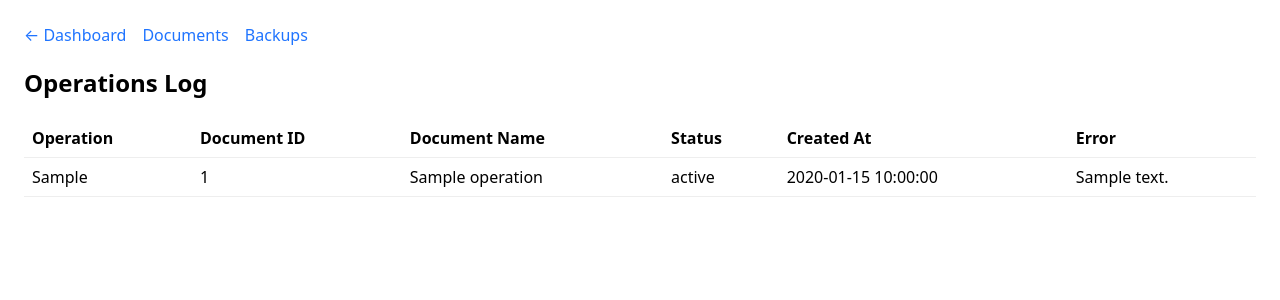
After one commit to tristan1944/vf-knowledge-base-exporter, a Flask app: page /operations in a window 1280 px wide. The commit adds this page. Shown: the top 300 px of the page. Run offline with Flask 3, Linux system fonts and the light colour scheme; tables that the repository leaves empty hold one stand-in row (values such as "Sample post").

Commit message:
Add delete functionality with backups, SQLite DB, and auto-calculation for chunk size and metadata

```diff
--- a/app.py
+++ b/app.py
@@ -1,8 +1,10 @@
-from flask import Flask, render_template, request, redirect, url_for, flash
+from flask import Flask, render_template, request, redirect, url_for, flash, jsonify
 from werkzeug.utils import secure_filename
 import os
 import json
 from voiceflow_kb import VoiceflowKB
+import db
+import helpers
 
 
 app = Flask(__name__)
@@ -155,6 +157,84 @@ def upload_table():
     return redirect(url_for('list_docs'))
 
 
+@app.route('/delete/<document_id>', methods=['POST'])
+def delete_document(document_id):
+    kb = get_kb()
+    try:
+        # Get document info before deleting
+        doc_info = kb.get_document(document_id)
+
+        # Backup the document
+        db.backup_document(document_id, doc_info.get('data', {}))
+
+        # Delete from Voiceflow
+        kb.delete_document(document_id)
+
+        # Log the operation
+        db.log_operation(
+            operation_type='delete',
+            document_id=document_id,
+            document_name=doc_info.get('data', {}).get('name', 'Unknown'),
+            status='success'
+        )
+
+        flash(f'Document {document_id} deleted and backed up successfully', 'success')
+    except Exception as e:
+        db.log_operation(
+            operation_type='delete',
+            document_id=document_id,
+            status='error',
+            error_message=str(e)
+        )
+        flash(f'Delete error: {e}', 'error')
+
+    return redirect(url_for('list_docs'))
+
+
+@app.route('/backups')
+def view_backups():
+    deleted_docs = db.get_deleted_documents(limit=100)
+    return render_template('backups.html', deleted_docs=deleted_docs)
+
+
+@app.route('/operations')
+def view_operations():
+    operations = db.get_operations(limit=100)
+    return render_template('operations.html', operations=operations)
+
+
+@app.route('/api/suggest-metadata', methods=['POST'])
+def suggest_metadata():
+    """API endpoint to get metadata suggestions"""
+    data = request.get_json()
+    file_name = data.get('filename')
+    url = data.get('url')
+    table_name = data.get('table_name')
+
+    suggestions = helpers.generate_metadata_suggestions(
+        file_path=file_name,
+        url=url,
+        table_name=table_name
+    )
+
+    return jsonify(suggestions)
+
+
+@app.route('/api/suggest-chunk-size', methods=['POST'])
+def suggest_chunk_size():
+    """API endpoint to get chunk size suggestion"""
+    data = request.get_json()
+    content_length = data.get('content_length')
+    doc_type = data.get('document_type', 'general')
+
+    suggested_size = helpers.calculate_optimal_chunk_size(
+        content_length=content_length,
+        document_type=doc_type
+    )
+
+    return jsonify({'suggested_chunk_size': suggested_size})
+
+
 if __name__ == '__main__':
     port = int(os.environ.get('PORT', '5000'))
     app.run(host='127.0.0.1', port=port, debug=True)
--- /dev/null
+++ b/db.py
@@ -0,0 +1,154 @@
+"""
+Local SQLite database for tracking operations and backups
+"""
+
+import sqlite3
+import json
+from datetime import datetime
+from typing import Dict, List, Optional, Any
+from contextlib import contextmanager
+
+
+DB_PATH = 'kb_tracker.db'
+
+
+@contextmanager
+def get_db():
+    """Get database connection"""
+    conn = sqlite3.connect(DB_PATH)
+    conn.row_factory = sqlite3.Row
+    try:
+        yield conn
+    finally:
+        conn.close()
+
+
+def init_db():
+    """Initialize database tables"""
+    with get_db() as conn:
+        conn.execute('''
+            CREATE TABLE IF NOT EXISTS operations (
+                id INTEGER PRIMARY KEY AUTOINCREMENT,
+                operation_type TEXT NOT NULL,
+                document_id TEXT,
+                document_name TEXT,
+                metadata TEXT,
+                status TEXT,
+                error_message TEXT,
+                created_at TIMESTAMP DEFAULT CURRENT_TIMESTAMP
+            )
+        ''')
+
+        conn.execute('''
+            CREATE TABLE IF NOT EXISTS backups (
+                id INTEGER PRIMARY KEY AUTOINCREMENT,
+                document_id TEXT NOT NULL,
+                document_data TEXT NOT NULL,
+                backed_up_at TIMESTAMP DEFAULT CURRENT_TIMESTAMP
+            )
+        ''')
+
+        conn.execute('''
+            CREATE INDEX IF NOT EXISTS idx_operations_doc_id ON operations(document_id)
+        ''')
+
+        conn.execute('''
+            CREATE INDEX IF NOT EXISTS idx_backups_doc_id ON backups(document_id)
+        ''')
+
+        conn.commit()
+
+
+def log_operation(
+    operation_type: str,
+    document_id: Optional[str] = None,
+    document_name: Optional[str] = None,
+    metadata: Optional[Dict] = None,
+    status: str = 'success',
+    error_message: Optional[str] = None
+) -> int:
+    """Log an operation to the database"""
+    with get_db() as conn:
+        cursor = conn.execute('''
+            INSERT INTO operations (operation_type, document_id, document_name, metadata, status, error_message)
+            VALUES (?, ?, ?, ?, ?, ?)
+        ''', (
+            operation_type,
+            document_id,
+            document_name,
+            json.dumps(metadata) if metadata else None,
+            status,
+            error_message
+        ))
+        conn.commit()
+        return cursor.lastrowid
+
+
+def backup_document(document_id: str, document_data: Dict) -> int:
+    """Backup document data before deletion"""
+    with get_db() as conn:
+        cursor = conn.execute('''
+            INSERT INTO backups (document_id, document_data)
+            VALUES (?, ?)
+        ''', (document_id, json.dumps(document_data)))
+        conn.commit()
+        return cursor.lastrowid
+
+
+def get_backup(document_id: str) -> Optional[Dict]:
+    """Get most recent backup for a document"""
+    with get_db() as conn:
+        row = conn.execute('''
+            SELECT document_data, backed_up_at
+            FROM backups
+            WHERE document_id = ?
+            ORDER BY backed_up_at DESC
+            LIMIT 1
+        ''', (document_id,)).fetchone()
+
+        if row:
+            return {
+                'data': json.loads(row['document_data']),
+                'backed_up_at': row['backed_up_at']
+            }
+        return None
+
+
+def get_operations(limit: int = 50) -> List[Dict]:
+    """Get recent operations"""
+    with get_db() as conn:
+        rows = conn.execute('''
+            SELECT * FROM operations
+            ORDER BY created_at DESC
+            LIMIT ?
+        ''', (limit,)).fetchall()
+
+        return [dict(row) for row in rows]
+
+
+def get_deleted_documents(limit: int = 50) -> List[Dict]:
+    """Get list of deleted documents (with backups)"""
+    with get_db() as conn:
+        rows = conn.execute('''
+            SELECT DISTINCT b.document_id, b.backed_up_at, b.document_data
+            FROM backups b
+            INNER JOIN operations o ON b.document_id = o.document_id
+            WHERE o.operation_type = 'delete'
+            ORDER BY b.backed_up_at DESC
+            LIMIT ?
+        ''', (limit,)).fetchall()
+
+        result = []
+        for row in rows:
+            data = json.loads(row['document_data'])
+            result.append({
+                'document_id': row['document_id'],
+                'backed_up_at': row['backed_up_at'],
+                'name': data.get('name', 'Unnamed'),
+                'type': data.get('type', 'Unknown')
+            })
+        return result
+
+
+# Initialize database on import
+init_db()
--- /dev/null
+++ b/templates/operations.html
@@ -0,0 +1,53 @@
+<!doctype html>
+<html>
+  <head>
+    <meta charset="utf-8" />
+    <title>Operations Log - Voiceflow KB</title>
+    <style>
+      body { font-family: system-ui, -apple-system, Segoe UI, Roboto, Arial, sans-serif; margin: 24px; }
+      table { border-collapse: collapse; width: 100%; }
+      th, td { text-align: left; padding: 8px; border-bottom: 1px solid #eee; }
+      a { color: #1f74ff; text-decoration: none; }
+      .nav { margin-bottom: 12px; }
+      .nav a { margin-right: 12px; }
+      .status-success { color: #28a745; font-weight: 600; }
+      .status-error { color: #dc3545; font-weight: 600; }
+    </style>
+  </head>
+  <body>
+    <div class="nav">
+      <a href="/">← Dashboard</a>
+      <a href="/list">Documents</a>
+      <a href="/backups">Backups</a>
+    </div>
+    <h2>Operations Log</h2>
+    {% if operations %}
+      <table>
+        <thead>
+          <tr>
+            <th>Operation</th>
+            <th>Document ID</th>
+            <th>Document Name</th>
+            <th>Status</th>
+            <th>Created At</th>
+            <th>Error</th>
+          </tr>
+        </thead>
+        <tbody>
+          {% for op in operations %}
+            <tr>
+              <td>{{ op.operation_type }}</td>
+              <td>{{ op.document_id or 'N/A' }}</td>
+              <td>{{ op.document_name or 'N/A' }}</td>
+              <td class="status-{{ op.status }}">{{ op.status }}</td>
+              <td>{{ op.created_at }}</td>
+              <td>{{ op.error_message or '' }}</td>
+            </tr>
+          {% endfor %}
+        </tbody>
+      </table>
+    {% else %}
+      <p>No operations logged yet.</p>
+    {% endif %}
+  </body>
+</html>
```
Also changed, not shown: helpers.py (added, +178 -0 lines), templates/backups.html (added, +47 -0 lines), templates/index.html (+118 -19 lines), templates/list.html (+15 -2 lines).
